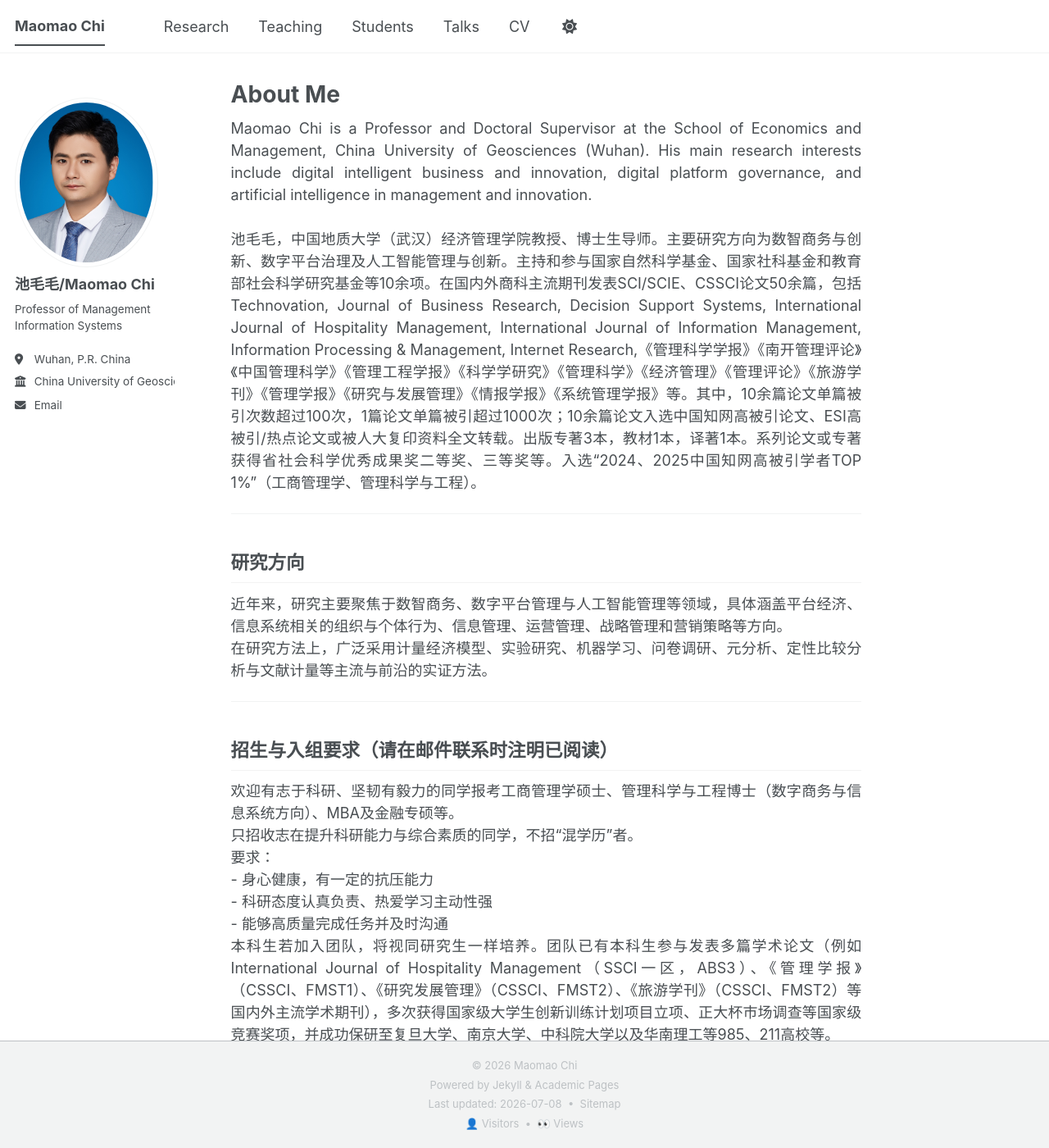
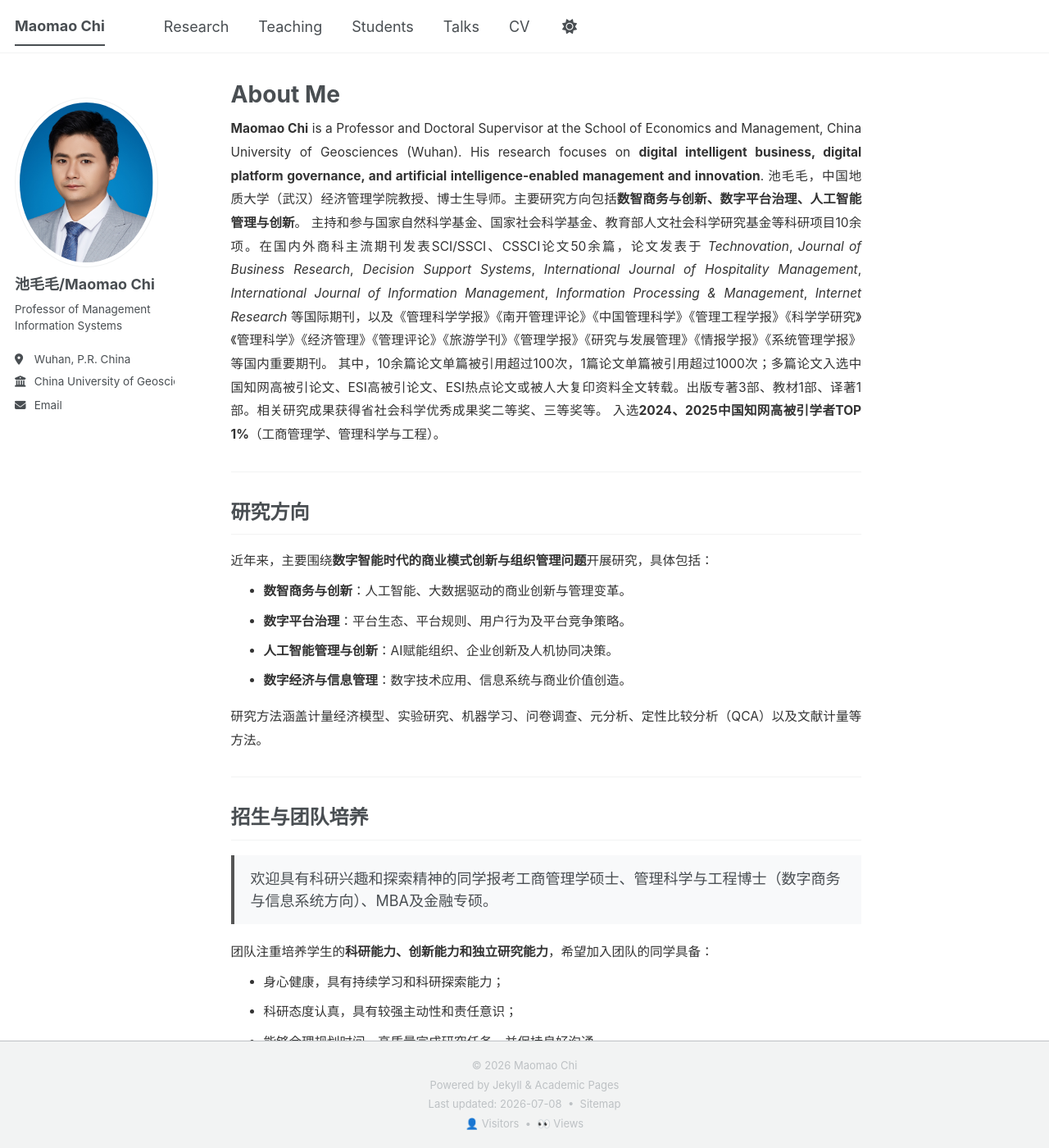
Before and after one commit to nishaochen/chimaomao, a Jekyll site: the page built from _pages/about.md, in a window 1280 px wide and 1400 px high. Shown: the whole window at 82% size. Built offline with Jekyll 4.4.1, drawn with Linux system fonts in a browser that asks for light colours; comment, search, counter and statistics services are not loaded; a style sheet for code colours, icons or effects is not loaded; some of the changed text lies outside the part shown.

Commit message:
Revise about page content and styling
Updated the content and formatting of the about page to enhance readability and presentation. Added emphasis on research interests and team recruitment criteria.

```diff
--- a/_pages/about.md
+++ b/_pages/about.md
@@ -8,22 +8,65 @@ redirect_from:
 ---
 
 <style>
+/* ===== 页面整体排版优化 ===== */
 .justify {
   text-align: justify;
   text-justify: inter-word;
+  line-height: 1.85;
+  font-size: 15.5px;
+  color: #333;
 }
+
 .section {
-  margin-bottom: 24px;
+  margin-bottom: 30px;
+}
+
+h2 {
+  margin-top: 35px;
+  margin-bottom: 18px;
+  font-size: 24px;
+  font-weight: 600;
+  border-bottom: 1px solid #e5e5e5;
+  padding-bottom: 8px;
+}
+
+.highlight {
+  font-weight: 600;
+  color: #222;
+}
+
+.info-box {
+  padding: 15px 20px;
+  background: #f8f9fa;
+  border-left: 4px solid #555;
+  margin-bottom: 20px;
+}
+
+ul {
+  margin-top: 8px;
+  margin-bottom: 15px;
+}
+
+li {
+  margin-bottom: 6px;
 }
 </style>
 
+
 <div class="justify section">
 
-Maomao Chi is a Professor and Doctoral Supervisor at the School of Economics and Management, China University of Geosciences (Wuhan). His main research interests include digital intelligent business and innovation, digital platform governance, and artificial intelligence in management and innovation. <br><br>
+<strong>Maomao Chi</strong> is a Professor and Doctoral Supervisor at the School of Economics and Management, China University of Geosciences (Wuhan). His research focuses on <strong>digital intelligent business, digital platform governance, and artificial intelligence-enabled management and innovation</strong>.
 
-池毛毛，中国地质大学（武汉）经济管理学院教授、博士生导师。主要研究方向为数智商务与创新、数字平台治理及人工智能管理与创新。主持和参与国家自然科学基金、国家社科基金和教育部社会科学研究基金等10余项。在国内外商科主流期刊发表SCI/SCIE、CSSCI论文50余篇，包括Technovation, Journal of Business Research, Decision Support Systems, International Journal of Hospitality Management, International Journal of Information Management, Information Processing & Management, Internet Research,《管理科学学报》《南开管理评论》《中国管理科学》《管理工程学报》《科学学研究》《管理科学》《经济管理》《管理评论》《旅游学刊》《管理学报》《研究与发展管理》《情报学报》《系统管理学报》等。其中，10余篇论文单篇被引次数超过100次，1篇论文单篇被引超过1000次；10余篇论文入选中国知网高被引论文、ESI高被引/热点论文或被人大复印资料全文转载。出版专著3本，教材1本，译著1本。系列论文或专著获得省社会科学优秀成果奖二等奖、三等奖等。入选“2024、2025中国知网高被引学者TOP 1%”（工商管理学、管理科学与工程）。
+池毛毛，中国地质大学（武汉）经济管理学院教授、博士生导师。主要研究方向包括<strong>数智商务与创新、数字平台治理、人工智能管理与创新</strong>。
+
+主持和参与国家自然科学基金、国家社会科学基金、教育部人文社会科学研究基金等科研项目10余项。在国内外商科主流期刊发表SCI/SSCI、CSSCI论文50余篇，论文发表于 <i>Technovation</i>, <i>Journal of Business Research</i>, <i>Decision Support Systems</i>, <i>International Journal of Hospitality Management</i>, <i>International Journal of Information Management</i>, <i>Information Processing & Management</i>, <i>Internet Research</i> 等国际期刊，以及《管理科学学报》《南开管理评论》《中国管理科学》《管理工程学报》《科学学研究》《管理科学》《经济管理》《管理评论》《旅游学刊》《管理学报》《研究与发展管理》《情报学报》《系统管理学报》等国内重要期刊。
+
+其中，10余篇论文单篇被引用超过100次，1篇论文单篇被引用超过1000次；多篇论文入选中国知网高被引论文、ESI高被引论文、ESI热点论文或被人大复印资料全文转载。出版专著3部、教材1部、译著1部。相关研究成果获得省社会科学优秀成果奖二等奖、三等奖等。
+
+入选<strong>2024、2025中国知网高被引学者TOP 1%</strong>（工商管理学、管理科学与工程）。
 
 </div>
+
 
 ---
 
@@ -31,31 +74,55 @@ Maomao Chi is a Professor and Doctoral Supervisor at the School of Economics and
 
 <div class="justify section">
 
-近年来，研究主要聚焦于数智商务、数字平台管理与人工智能管理等领域，具体涵盖平台经济、信息系统相关的组织与个体行为、信息管理、运营管理、战略管理和营销策略等方向。<br>
+近年来，主要围绕<strong>数字智能时代的商业模式创新与组织管理问题</strong>开展研究，具体包括：
 
-在研究方法上，广泛采用计量经济模型、实验研究、机器学习、问卷调研、元分析、定性比较分析与文献计量等主流与前沿的实证方法。<br>
+<ul>
+<li><strong>数智商务与创新</strong>：人工智能、大数据驱动的商业创新与管理变革。</li>
 
+<li><strong>数字平台治理</strong>：平台生态、平台规则、用户行为及平台竞争策略。</li>
+
+<li><strong>人工智能管理与创新</strong>：AI赋能组织、企业创新及人机协同决策。</li>
+
+<li><strong>数字经济与信息管理</strong>：数字技术应用、信息系统与商业价值创造。</li>
+</ul>
+
+研究方法涵盖计量经济模型、实验研究、机器学习、问卷调查、元分析、定性比较分析（QCA）以及文献计量等方法。
 
 </div>
 
+
 ---
 
-## 招生与入组要求（请在邮件联系时注明已阅读）
+## 招生与团队培养
+
+<div class="info-box">
+
+欢迎具有科研兴趣和探索精神的同学报考工商管理学硕士、管理科学与工程博士（数字商务与信息系统方向）、MBA及金融专硕。
+
+</div>
+
 
 <div class="justify section">
 
-欢迎有志于科研、坚韧有毅力的同学报考工商管理学硕士、管理科学与工程博士（数字商务与信息系统方向）、MBA及金融专硕等。<br>
+团队注重培养学生的<strong>科研能力、创新能力和独立研究能力</strong>，希望加入团队的同学具备：
 
-只招收志在提升科研能力与综合素质的同学，不招“混学历”者。<br>
+<ul>
+<li>身心健康，具有持续学习和科研探索能力；</li>
 
-要求：<br>
-- 身心健康，有一定的抗压能力 <br>
-- 科研态度认真负责、热爱学习主动性强 <br>
-- 能够高质量完成任务并及时沟通  <br>
+<li>科研态度认真，具有较强主动性和责任意识；</li>
 
-本科生若加入团队，将视同研究生一样培养。团队已有本科生参与发表多篇学术论文（例如 International Journal of Hospitality Management（SSCI一区，ABS3）、《管理学报》（CSSCI、FMST1）、《研究发展管理》（CSSCI、FMST2）、《旅游学刊》（CSSCI、FMST2）等国内外主流学术期刊），多次获得国家级大学生创新训练计划项目立项、正大杯市场调查等国家级竞赛奖项，并成功保研至复旦大学、南京大学、中科院大学以及华南理工等985、211高校等。<br>
+<li>能够合理规划时间，高质量完成研究任务，并保持良好沟通。</li>
+</ul>
+
+
+本科生加入团队后，将按照研究生培养模式参与科研训练。目前已有本科生参与发表多篇学术论文，包括：
+
+<i>International Journal of Hospitality Management</i>（SSCI一区、ABS3）、《管理学报》（CSSCI、FMST1）、《研究与发展管理》（CSSCI、FMST2）、《旅游学刊》（CSSCI、FMST2）等。
+
+团队本科生曾获得国家级大学生创新训练计划项目立项、正大杯市场调查大赛等国家级竞赛奖项，并成功保研至复旦大学、南京大学、中国科学院大学、华南理工大学等高校。
 
 </div>
+
 
 ---
 
@@ -63,7 +130,15 @@ Maomao Chi is a Professor and Doctoral Supervisor at the School of Economics and
 
 <div class="justify section">
 
-通讯地址：湖北省武汉市东湖开发区锦程街68号，科七楼经济管理学院506办公室<br>
-电子邮件：chimaomaoATvip.163.com 或 chimaomaoATaliyun.com
+<strong>通讯地址：</strong>湖北省武汉市东湖开发区锦程街68号
+<br>
+中国地质大学（武汉）经济管理学院506办公室
+
+<br><br>
+
+<strong>电子邮件：</strong>
+chimaomaoATvip.163.com
+<br>
+chimaomaoATaliyun.com
 
 </div>
```
